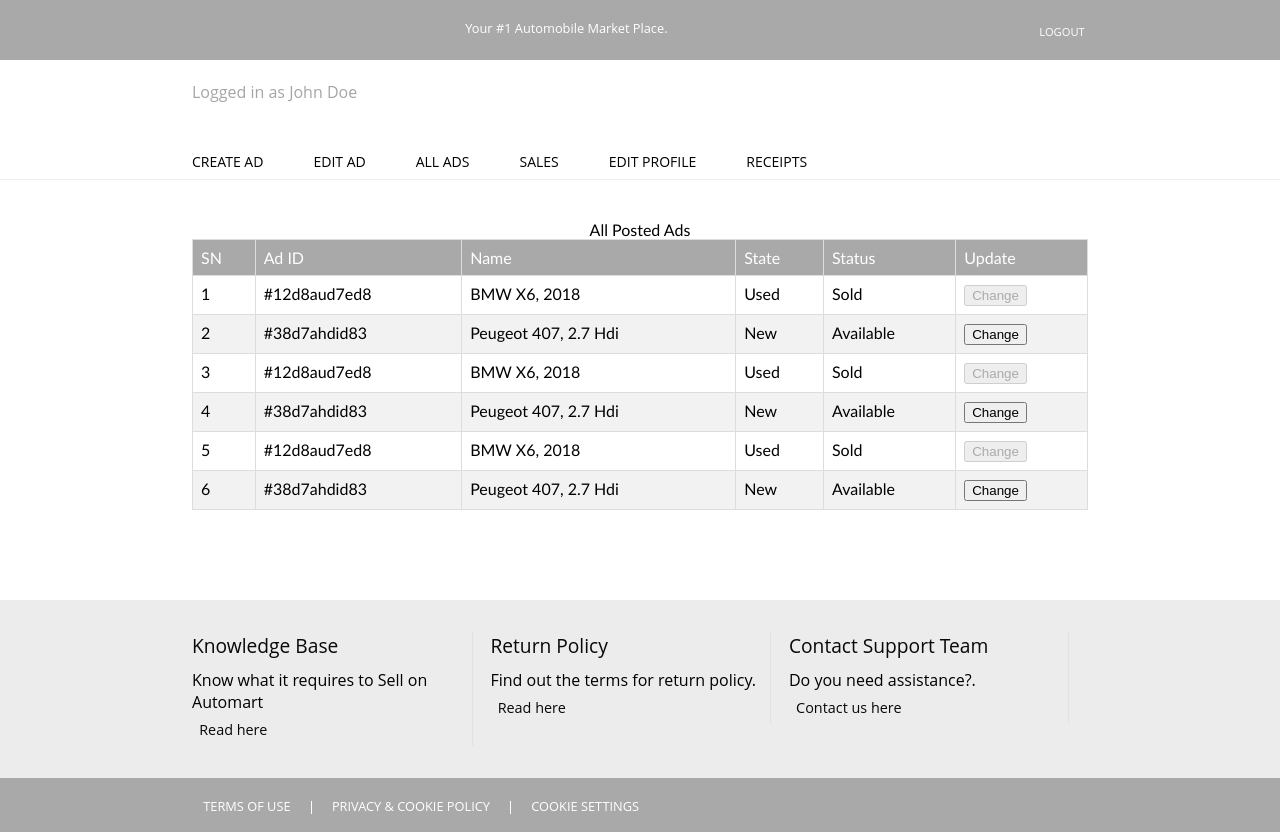
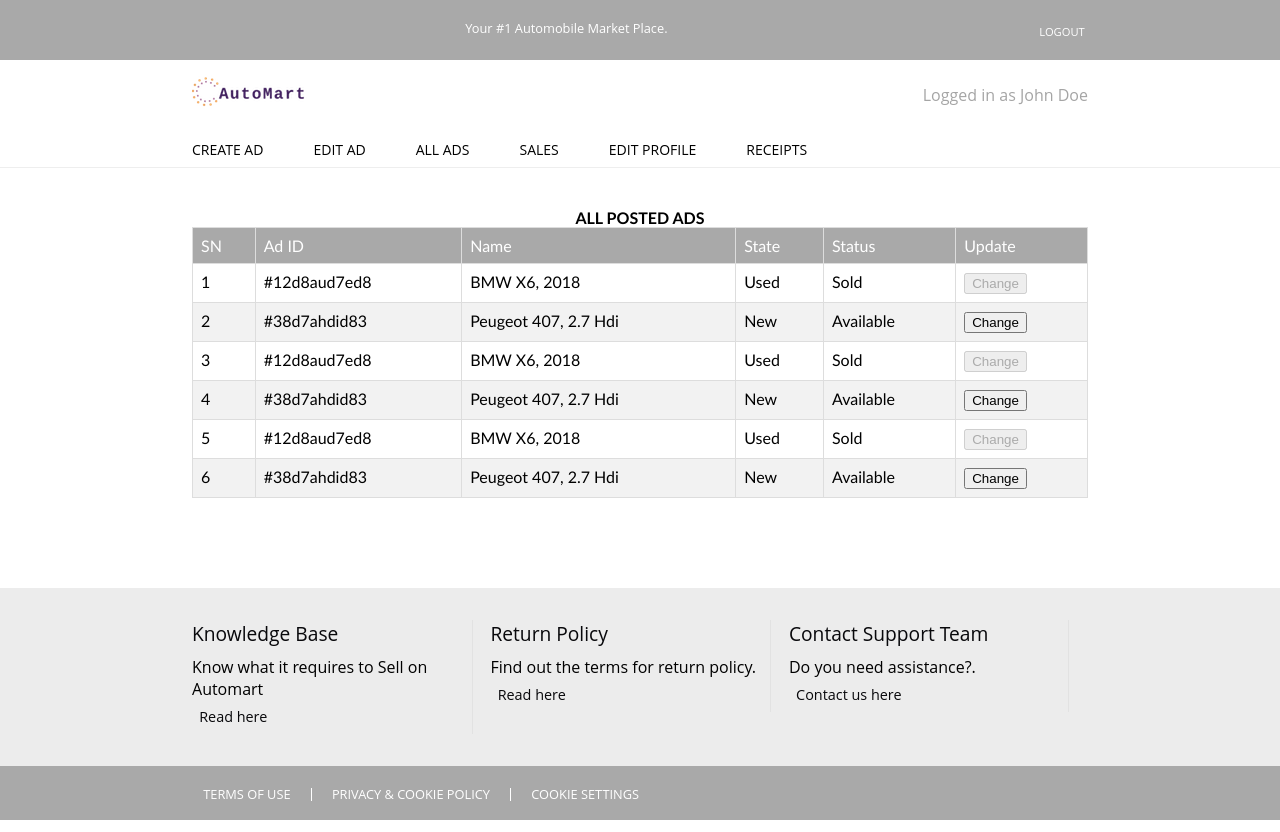
Before and after one commit to tvpeter/automart, a plain HTML site: page UI/userads.html in a window 1280 px wide. Drawn offline with Linux system fonts and the light colour scheme.

Commit message:
fixed logo position on the header

```diff
--- a/UI/css/styles.css
+++ b/UI/css/styles.css
@@ -80,10 +80,6 @@ nav li a:hover {
   color: #e45d5d;
 }
 
-table {
-  border-collapse: collapse;
-  border-spacing: 0;
-}
 a {
   text-decoration: none;
 }
@@ -180,7 +176,9 @@ body {
 .mid-grid-left {
   float: left;
   width: 26%;
-  padding-top: 1.3em;
+  margin-left: 0;
+  padding-left: 0;
+  padding-top: 0.7em;
 }
 .mid-grid-right {
   float: right;
@@ -201,18 +199,20 @@ body {
 .mid-grid-right input[type="text"]:focus {
   width: 100%;
 }
-.mid-grid-left p {
+.mid-grid-right p {
+  padding-top: 1em;
   color: #a5a5a5;
+  text-align: right;
 }
 /** logo */
-.logo span {
+
+.logo {
+  position: relative;
   width: 131px;
   height: 60px;
+  margin-left: 0;
   display: inline-block;
   background: url(../images/logo.png) no-repeat;
-}
-.logo {
-  position: relative;
 }
 
 /* Content */
@@ -494,6 +494,10 @@ body {
 .table button {
   cursor: pointer;
 }
+.table caption {
+  text-transform: uppercase;
+  font-weight: bold;
+}
 /*---start-footer----*/
 .footer {
   background: #a9a9a9;
--- a/UI/userads.html
+++ b/UI/userads.html
@@ -31,10 +31,10 @@
       <div class="mid-header">
           <div class="wrap">
             <div class="mid-grid-left">
-              <p>Logged in as John Doe</p>
+              <a class="logo" href="index.html"></a>
             </div>
             <div class="mid-grid-right">
-              <a class="logo" href="index.html"><span> </span></a>
+              <p>Logged in as John Doe</p>
             </div>
             <div class="clear"></div>
           </div>
```
Also changed, not shown: UI/createad.html (+2 -2 lines), UI/images/logo.png (added), UI/images/products/image1_thumb.jpg (deleted), 2 other files.
